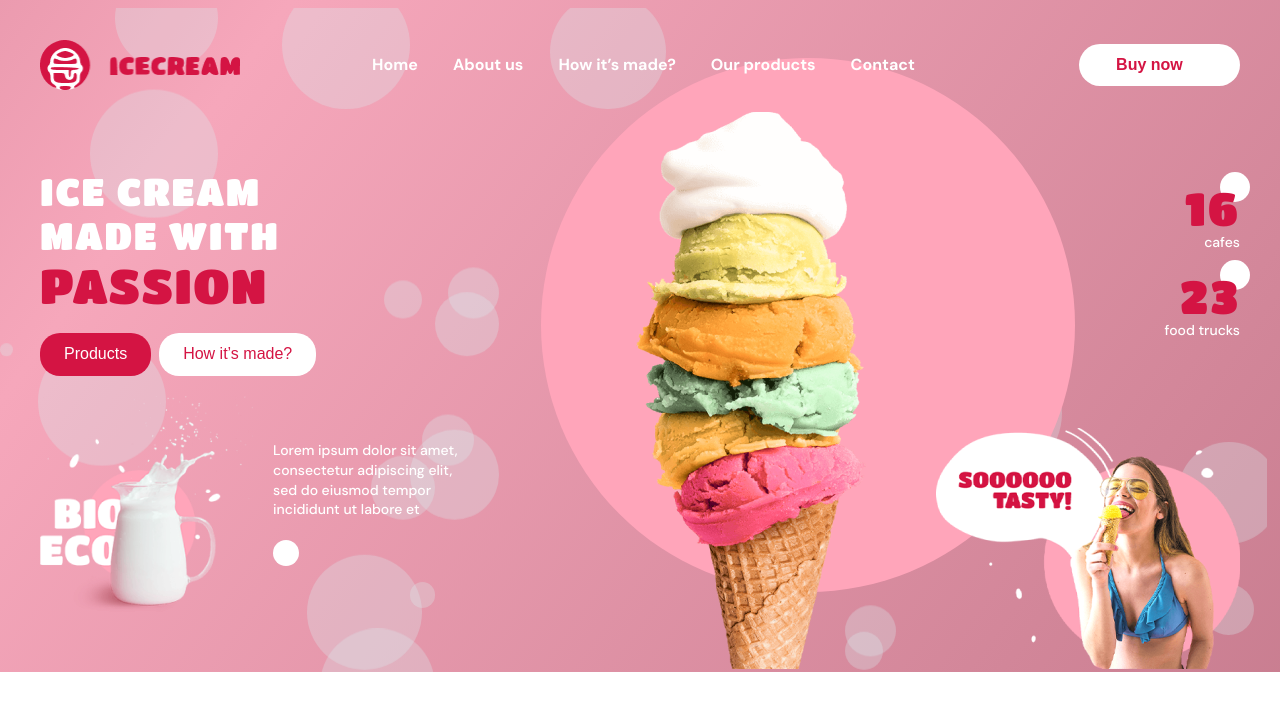
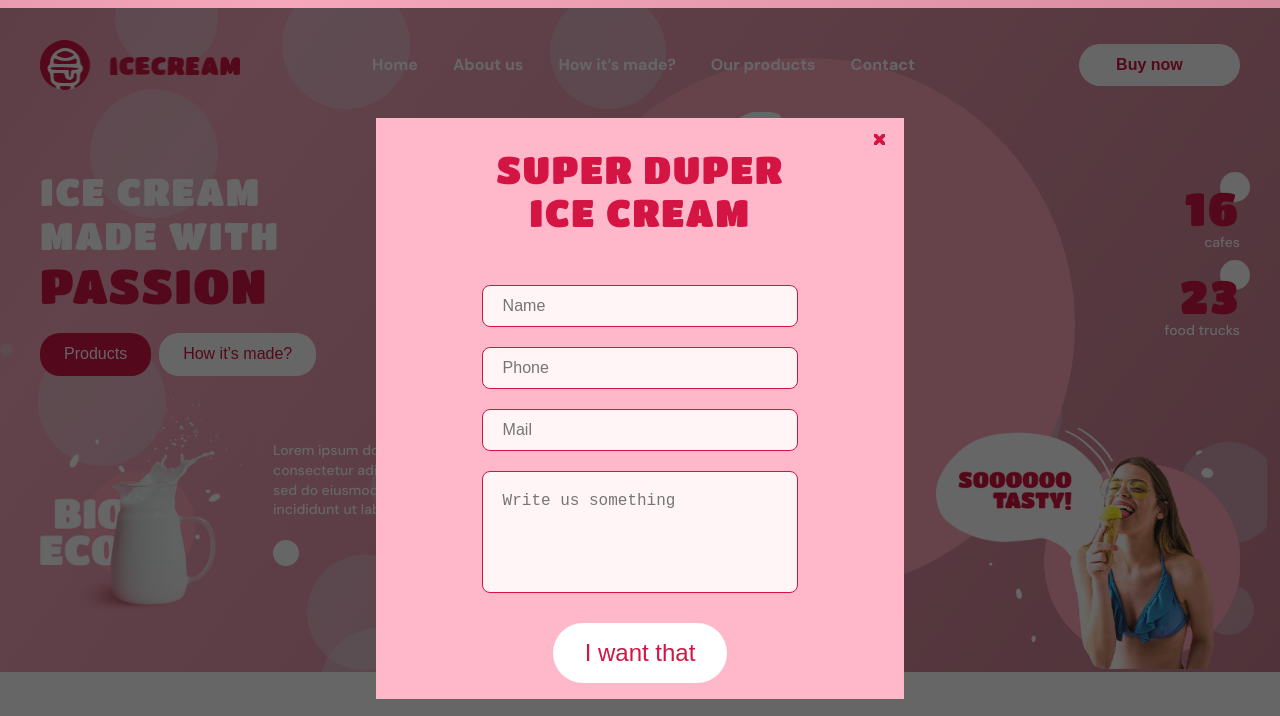
Before and after one commit to Fanttatraieste/Ice-cream, a plain HTML site: page index.html in a window 1280 px wide. Both pictures are taken after a click on the button "Buy now". Drawn offline with nearby package versions, Linux system fonts and the light colour scheme.

Commit message:
buy now modal

```diff
--- a/index.html
+++ b/index.html
@@ -65,6 +65,28 @@
         <div class="bubble"></div>
         <div class="bubble"></div>
       </div>
+      <!-- Fereastra modala -->
+      <div class="modal is-hidden" data-modal>
+        <div class="modal-inner">
+          <button class="modal-close" type="button" data-modal-close>
+            <svg width="11" height="11">
+              <line x1="0" y1="0" x2="11" y2="11" stroke-width="4" />
+              <line x1="11" y1="0" x2="0" y2="11" stroke-width="4" />
+            </svg>
+          </button>
+          <h2 class="hero__title">Super duper Ice Cream</h2>
+          <form class="modal__form">
+            <input type="text" name="name" placeholder="Name" />
+            <input type="tel" name="phone" placeholder="Phone" />
+            <input type="email" name="email" placeholder="Mail" />
+            <textarea
+              name="Message"
+              placeholder="Write us something"
+            ></textarea>
+          </form>
+          <button class="form__button">I want that</button>
+        </div>
+      </div>
       <!-- Header section -->
       <header class="header">
         <div class="header__inner container">
@@ -92,7 +114,7 @@
               <use href="./images/svg/symbol-defs.svg#icon-nav-button"></use>
             </svg>
           </button>
-          <button class="button header__button">
+          <button class="button header__button" type="button" data-modal-open>
             Buy now
             <svg class="header__button__icon">
               <use href="./images/svg/symbol-defs.svg#icon-arrow"></use>
@@ -162,7 +184,7 @@
         </svg>
       </button>
 
-      <button class="modal__button">
+      <button class="modal__button" type="button" data-modal-open1>
         Buy now
         <svg class="header__button__icon">
           <use href="./images/svg/symbol-defs.svg#icon-arrow"></use>
@@ -194,5 +216,6 @@
       crossorigin="anonymous"
     ></script>
     <script defer src="js/mobile-menu.js"></script>
+    <script src="./js/modal.js"></script>
   </body>
 </html>
--- /dev/null
+++ b/js/modal.js
@@ -0,0 +1,17 @@
+(() => {
+  const refs = {
+    openModalBtn: document.querySelector(
+      "[data-modal-open]",
+      "[data-modal-open1]"
+    ),
+    closeModalBtn: document.querySelector("[data-modal-close]"),
+    modal: document.querySelector("[data-modal]"),
+  };
+
+  refs.openModalBtn.addEventListener("click", toggleModal);
+  refs.closeModalBtn.addEventListener("click", toggleModal);
+
+  function toggleModal() {
+    refs.modal.classList.toggle("is-hidden");
+  }
+})();
--- a/sass/_hero.scss
+++ b/sass/_hero.scss
@@ -9,7 +9,7 @@
     align-items: center;
     justify-content: space-between;
 
-    z-index: 999;
+    z-index: 199;
   }
   &__nav {
     display: none;
--- /dev/null
+++ b/sass/_modalForm.scss
@@ -0,0 +1,119 @@
+/* Buy now modal window */
+/* Modal stilization */
+
+/* Stilizarea ferestrei */
+.modal {
+  position: fixed;
+  z-index: 200;
+  width: 100%;
+  height: 100%;
+  background-color: rgba(0, 0, 0, 0.6);
+  display: flex;
+  justify-content: center;
+  align-items: center;
+  transition: opacity 250ms cubic-bezier(0.4, 0, 0.2, 1),
+    transform 250ms cubic-bezier(0.4, 0, 0.2, 1);
+  &::before {
+    content: " ";
+  }
+  &-inner {
+    width: 528px;
+    height: 581px;
+    background-color: var(--primary1-color);
+    position: relative;
+  }
+  &-close {
+    border: none;
+    outline: none;
+    background-color: transparent;
+    border-radius: 50%;
+    width: 30px;
+    height: 30px;
+    cursor: pointer;
+    position: absolute;
+    top: 8px;
+    right: 10px;
+    color: var(--brand-color);
+    svg {
+      fill: none;
+      stroke: var(--brand-color);
+    }
+  }
+  .hero__title {
+    margin-left: auto;
+    margin-right: auto;
+    color: var(--brand-color);
+    margin-top: 30px;
+    max-width: 200px;
+    text-align: center;
+  }
+}
+
+.modal__form {
+  display: flex;
+  flex-direction: column;
+  gap: 20px;
+  margin-top: 50px;
+  max-width: 60%;
+  margin-left: auto;
+  margin-right: auto;
+  input {
+    height: 40px;
+    padding-left: 20px;
+    border-radius: 8px;
+    font-size: 16px;
+    color: #1c1a1d;
+    border: 0.5px solid var(--brand-color);
+    outline: none;
+    background-color: var(--bg-color);
+    &:focus::placeholder,
+    &:hover::placeholder {
+      color: var(--brand-color);
+    }
+  }
+  textarea {
+    height: 100px;
+    border-radius: 8px;
+    resize: none;
+    padding-left: 20px;
+    padding-top: 20px;
+    font-size: 16px;
+    color: #1c1a1d;
+    border: 0.5px solid var(--brand-color);
+    outline: none;
+    background-color: var(--bg-color);
+    &:focus::placeholder,
+    &:hover::placeholder {
+      color: var(--brand-color);
+    }
+  }
+}
+
+.form__button {
+  border: none;
+  outline: none;
+  border-radius: 32px;
+  padding: 16px 32px;
+  color: var(--brand-color);
+  background-color: var(--white-color);
+  font-size: 24px;
+  margin-top: 30px;
+  display: block;
+  margin-left: auto;
+  margin-right: auto;
+}
+
+.is-hidden {
+  visibility: hidden;
+  opacity: 0;
+  pointer-events: none;
+  transform: scale(0);
+}
+
+@media screen and (min-width: 1280px) {
+  .modal {
+    .hero__title {
+      max-width: 300px;
+    }
+  }
+}
--- a/sass/main.scss
+++ b/sass/main.scss
@@ -1,6 +1,7 @@
 @import "../sass/vars";
 @import "../sass/hero";
 @import "../sass/modalHero";
+@import "../sass/modalForm";
 
 * {
   padding: 0px;
```
Also changed, not shown: css/main.min.css, 1 other file.
